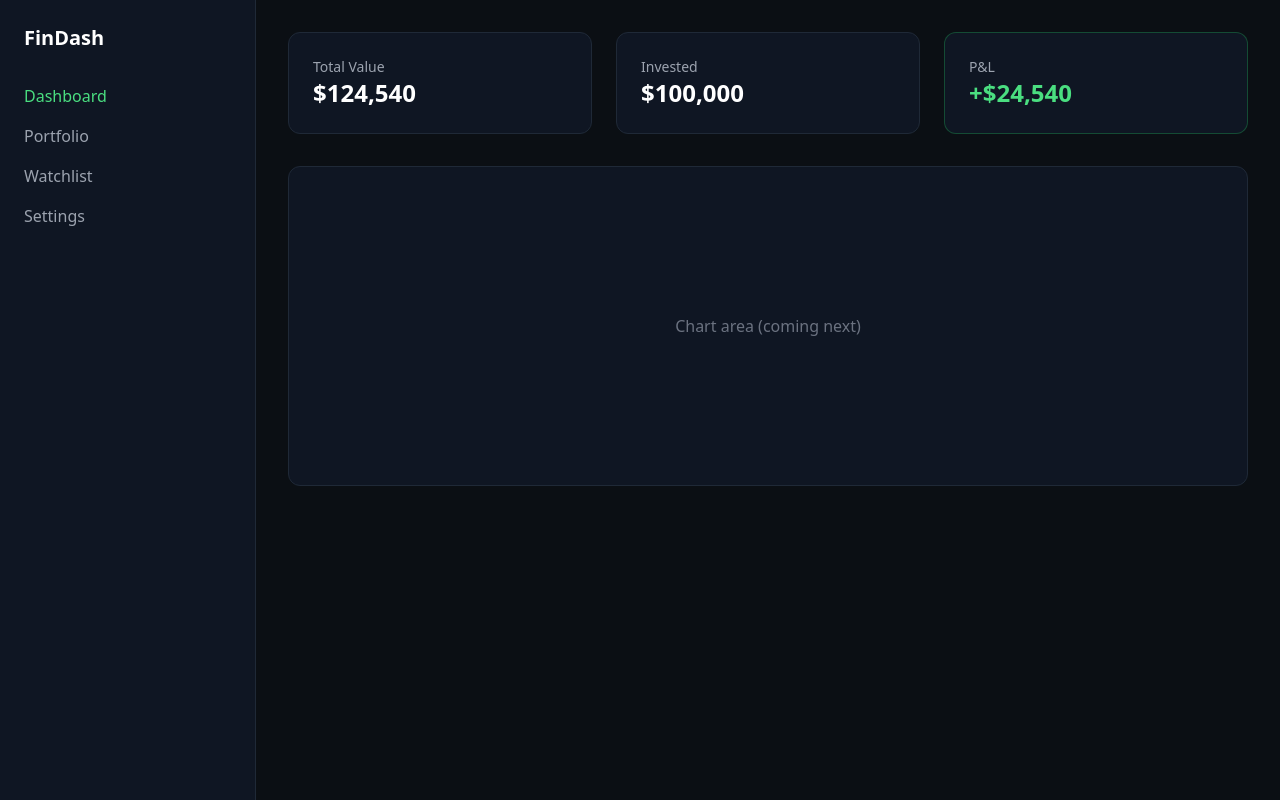
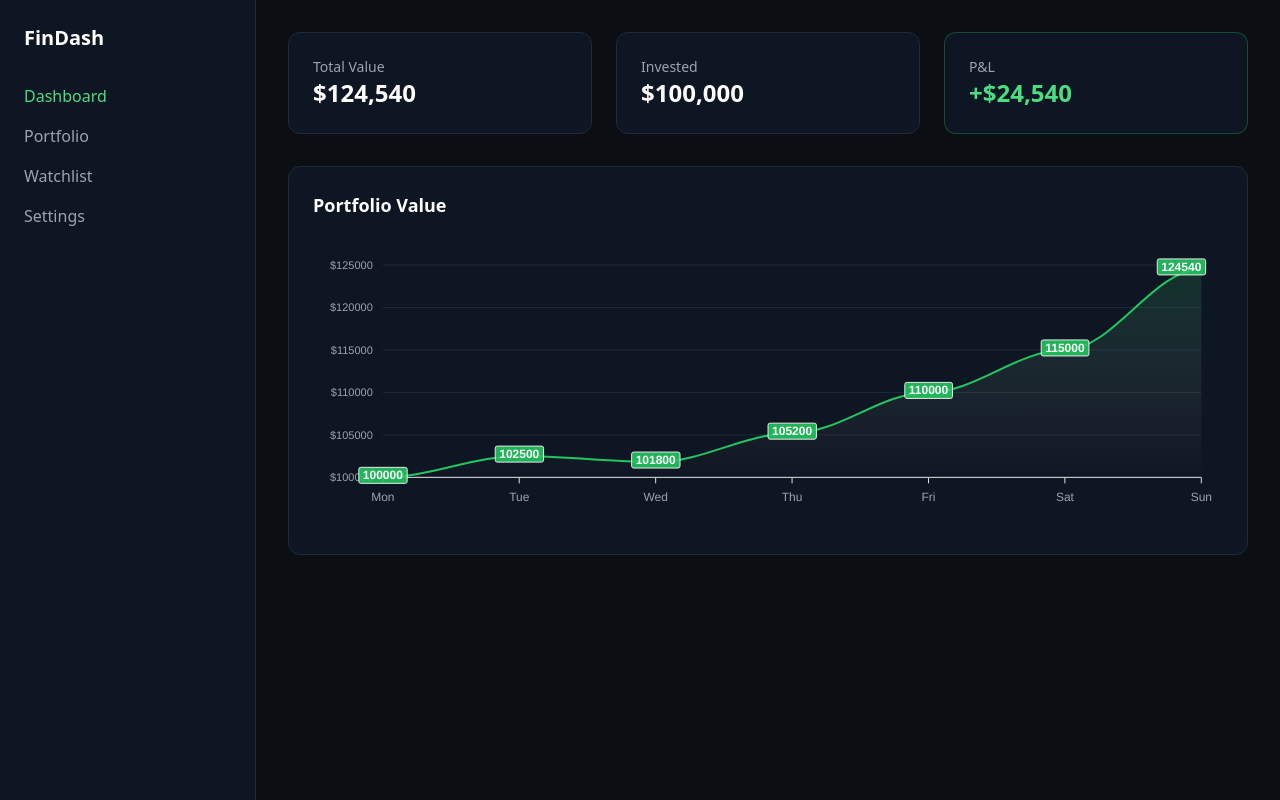
Before and after one commit to Mukul2425/Finance_dashboard, a React app in the folder frontend/: page / in a window 1280 px wide. Built offline with nearby package versions, Linux system fonts and the light colour scheme; the HTML template or start-up script is replaced by a standard one.

Commit message:
Add portfolio value chart using ApexCharts

```diff
--- a/frontend/package.json
+++ b/frontend/package.json
@@ -10,7 +10,9 @@
     "preview": "vite preview"
   },
   "dependencies": {
+    "apexcharts": "^5.3.6",
     "react": "^19.2.0",
+    "react-apexcharts": "^1.9.0",
     "react-dom": "^19.2.0"
   },
   "devDependencies": {
--- /dev/null
+++ b/frontend/src/components/PortfolioChart.jsx
@@ -0,0 +1,55 @@
+import Chart from "react-apexcharts";
+
+export default function PortfolioChart() {
+  const options = {
+    chart: {
+      type: "area",
+      toolbar: { show: false },
+      zoom: { enabled: false },
+      foreColor: "#9ca3af",
+    },
+    grid: {
+      borderColor: "#1f2937",
+    },
+    stroke: {
+      curve: "smooth",
+      width: 2,
+    },
+    fill: {
+      type: "gradient",
+      gradient: {
+        shadeIntensity: 1,
+        opacityFrom: 0.4,
+        opacityTo: 0.05,
+      },
+    },
+    colors: ["#22c55e"],
+    xaxis: {
+      categories: ["Mon", "Tue", "Wed", "Thu", "Fri", "Sat", "Sun"],
+    },
+    yaxis: {
+      labels: {
+        formatter: (val) => `$${val}`,
+      },
+    },
+    tooltip: {
+      theme: "dark",
+    },
+  };
+
+  const series = [
+    {
+      name: "Portfolio Value",
+      data: [100000, 102500, 101800, 105200, 110000, 115000, 124540],
+    },
+  ];
+
+  return (
+    <div className="bg-[#0f1623] p-6 rounded-xl border border-gray-800">
+      <h3 className="text-lg font-semibold text-white mb-4">
+        Portfolio Value
+      </h3>
+      <Chart options={options} series={series} type="area" height={280} />
+    </div>
+  );
+}
--- a/frontend/src/pages/Dashboard.jsx
+++ b/frontend/src/pages/Dashboard.jsx
@@ -1,13 +1,11 @@
 import TopStats from "../components/TopStats";
+import PortfolioChart from "../components/PortfolioChart";
 
 export default function Dashboard() {
   return (
     <div className="flex flex-col gap-8">
       <TopStats />
-
-      <div className="bg-[#0f1623] h-80 rounded-xl border border-gray-800 flex items-center justify-center text-gray-500">
-        Chart area (coming next)
-      </div>
+      <PortfolioChart />
     </div>
   );
 }
```
Also changed, not shown: 1 other file (tests, documents, lock files or other folders).
